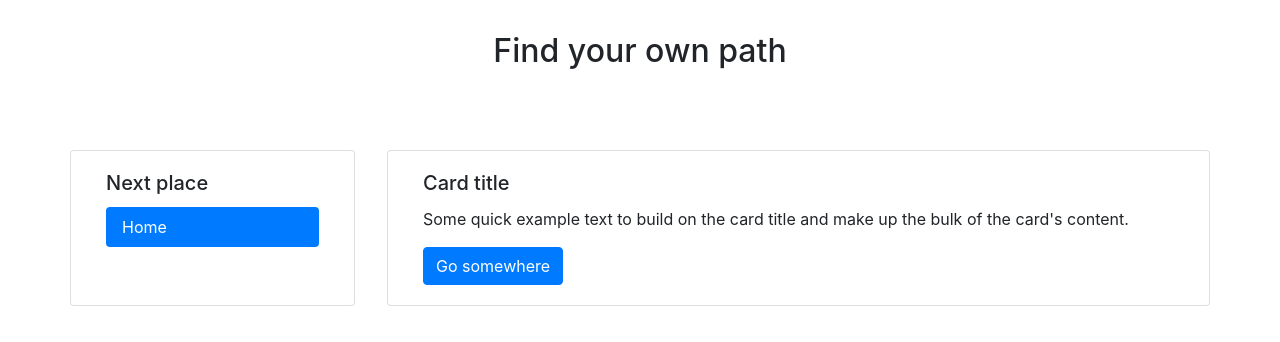
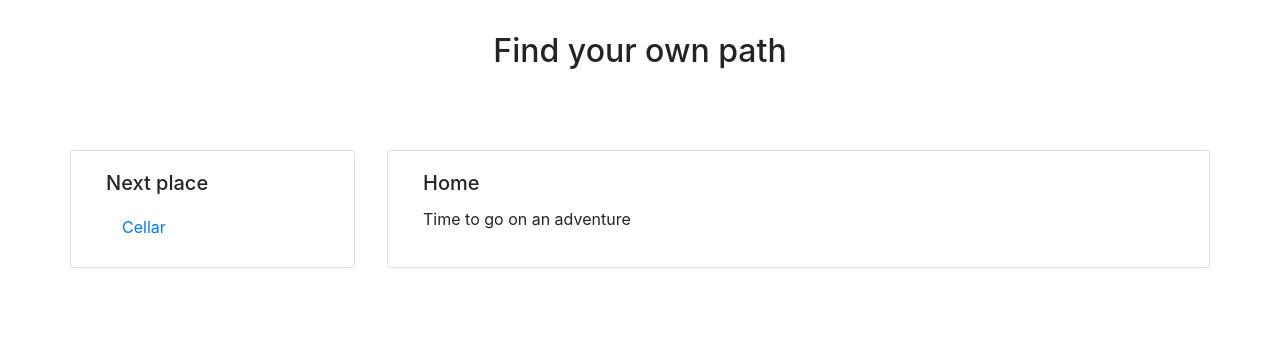
Before and after one commit to SiwyKrzysiek/find-your-path, a React (Create React App) app: page / in a window 1280 px wide. Shown: the top 342 px of the page. Built offline with nearby package versions, Linux system fonts and the light colour scheme.

Commit message:
Route to home

```diff
--- a/src/App.js
+++ b/src/App.js
@@ -7,10 +7,12 @@
   matchPath,
   Redirect
 } from "react-router-dom";
+
+import Home from "./Home"
+
 import 'bootstrap/dist/css/bootstrap.css'
 import './App.css';
 
-import Navigation from "./Navigation.js"
 
 class App extends React.Component {
   constructor(props) {
@@ -28,26 +30,14 @@
           <h2>Find your own path</h2>
         </section>
 
-        <Router>
-          <main className="container">
-            <div className="row">
-
-              <Navigation>
-                <Link to="/home" className="nav-link active">Home</Link>
-              </Navigation>
-
-              <div className="card col" style={{ "width": "18rem;" }}>
-                {/* <img src="..." className="card-img-top" alt="..." /> */}
-                <div className="card-body">
-                  <h5 className="card-title">Card title</h5>
-                  <p clasclassNames="card-text">Some quick example text to build on the card title and make up the bulk of the card's content.</p>
-                  <a href="google.com" className="btn btn-primary">Go somewhere</a>
-                </div>
-              </div >
-
-            </div>
-          </main>
-        </Router>
+        <main>
+          <Router>
+            <Switch>
+              <Route exact path="/" component={Home} />
+              <Route path="/home" component={Home} />
+            </Switch>
+          </Router>
+        </main>
 
       </>
     );
```
